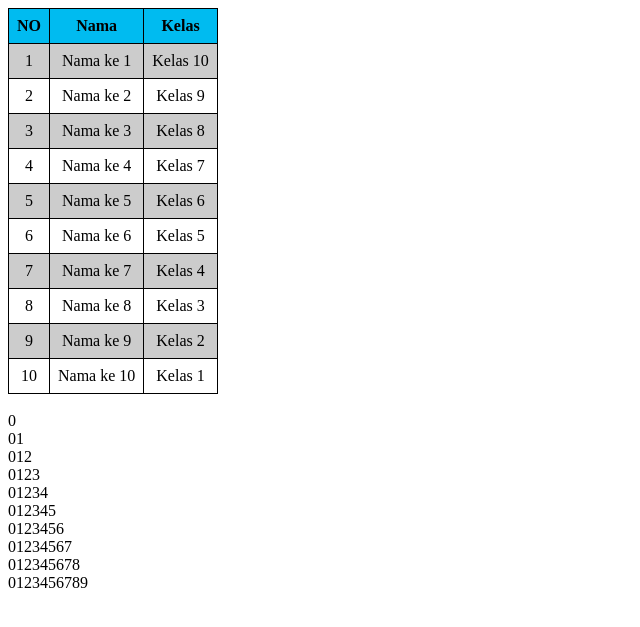
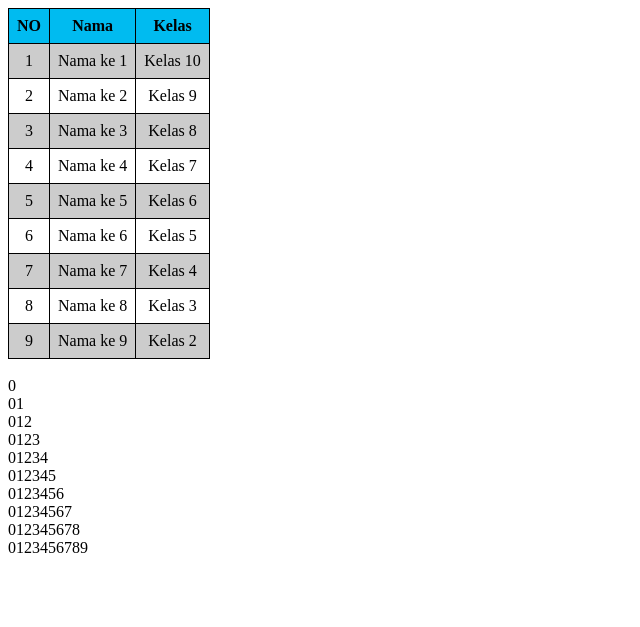
Before and after one commit to Dlyytiar/tugas_php, a PHP site: the page made by sesi 27.php in a window 1280 px wide. Shown: the top 627 px of the page, without its empty margins (0-640 px from the left). Run offline with PHP 8.4, Linux system fonts and the light colour scheme.

Commit message:
upload tugas sesi 27

```diff
--- a/sesi 27.php
+++ b/sesi 27.php
@@ -15,7 +15,7 @@
             color: black;
         }
         tr:nth-child(even) {
-            background-color: #ccc; /* Warna abu-abu  untuk baris genap */
+            background-color: #ccc; /*Warna abu-abu untuk baris genap */
         }
         tr:nth-child(odd) {
             background-color: white; /* Warna putih untuk baris ganjil */
@@ -31,7 +31,7 @@
         <th>Kelas</th>
     </tr>
     <?php
-    for ($i = 1; $i <= 10; $i++) {
+    for ($i = 1; $i <= 9; $i++) {
         echo "<tr>";
         echo "<td>$i</td>";
         echo "<td>Nama ke $i</td>";
@@ -44,7 +44,7 @@
 <?php
 echo "<br>";
 
-// Melakukan looping untuk menampilkan pola angka
+/* Melakukan looping untuk menampilkan pola angka 0-8 membentuk segitiga*/
 for ($i = 0; $i <= 9; $i++) {
     for ($j = 0; $j <= $i; $j++) {
         echo $j;
```
